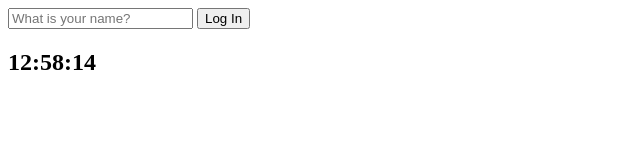
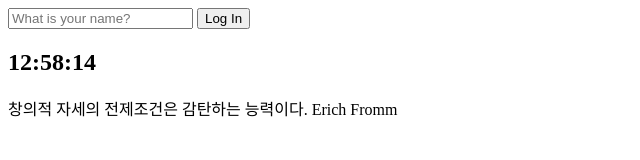
Before and after one commit to hyeongwookimdev/momentom-clone, a plain HTML site: page index.html in a window 1280 px wide. Shown: the whole page, without its empty margins (0-640 px from the left). Drawn offline with Linux system fonts and the light colour scheme.

Commit message:
Create quotes.js

```diff
--- a/index.html
+++ b/index.html
@@ -19,7 +19,12 @@
     </form>
     <h2 id="clock">00:00:00</h2>
     <h1 id="greeting" class="hidden"></h1>
+    <div id="quote">
+      <span></span>
+      <span></span>
+    </div>
     <script src="js/greetings.js"></script>
     <script src="js/clock.js"></script>
+    <script src="js/quotes.js"></script>
   </body>
 </html>
--- /dev/null
+++ b/js/quotes.js
@@ -0,0 +1,54 @@
+const quotes = [
+  {
+    quote:
+      "삶은 항상 과정이다. 변화와 발전의 과정이며, 기존 구조와 태어난 환경이 주고받는 끝없는 상호작용 과정이기도 하다.",
+    author: "Erich Fromm",
+  },
+  {
+    quote:
+      "적은 물을 필요로 하는 식물이라면 그 식물에 대한 사랑은 필요한 만큼의 물을 주는 것으로 표현된다.",
+    author: "Erich Fromm",
+  },
+  {
+    quote: "삶은 목적을 위한 수단이 아니라 그 자체가 목적이다.",
+    author: "Erich Fromm",
+  },
+  {
+    quote: "사랑은 행동, 소유, 사용이 아니라 존재에 만족하는 능력이다.",
+    author: "Erich Fromm",
+  },
+  {
+    quote:
+      "화가처럼 생명을 부여하는 관계 맺음을 통해 유리잔 같은 사물조차 생명을 얻을 수 있다.",
+    author: "Erich Fromm",
+  },
+  {
+    quote: "창의성은 보고 대답하는 능력이다.",
+    author: "Erich Fromm",
+  },
+  {
+    quote:
+      "진정으로 집중할 땐 지금 이 순간에 하는 일이야말로 세상에서 가장 중요하다.",
+    author: "Erich Fromm",
+  },
+  {
+    quote: "고통은 인생의 최악이 아니다. 최악은 무관심이다.",
+    author: "Erich Fromm",
+  },
+  {
+    quote:
+      "내 사랑이 적절하고 상대의 욕망과 본성에 맞을 때만 나는 사랑할 수 있다.",
+    author: "Erich Fromm",
+  },
+  {
+    quote: "창의적 자세의 전제조건은 감탄하는 능력이다.",
+    author: "Erich Fromm",
+  },
+];
+
+const quote = document.querySelector("#quote span:first-child");
+const author = document.querySelector("#quote span:last-child");
+
+const todaysQuote = quotes[Math.floor(Math.random() * quotes.length)];
+quote.innerText = todaysQuote.quote;
+author.innerText = todaysQuote.author;
```
Also changed, not shown: 1 other file.
